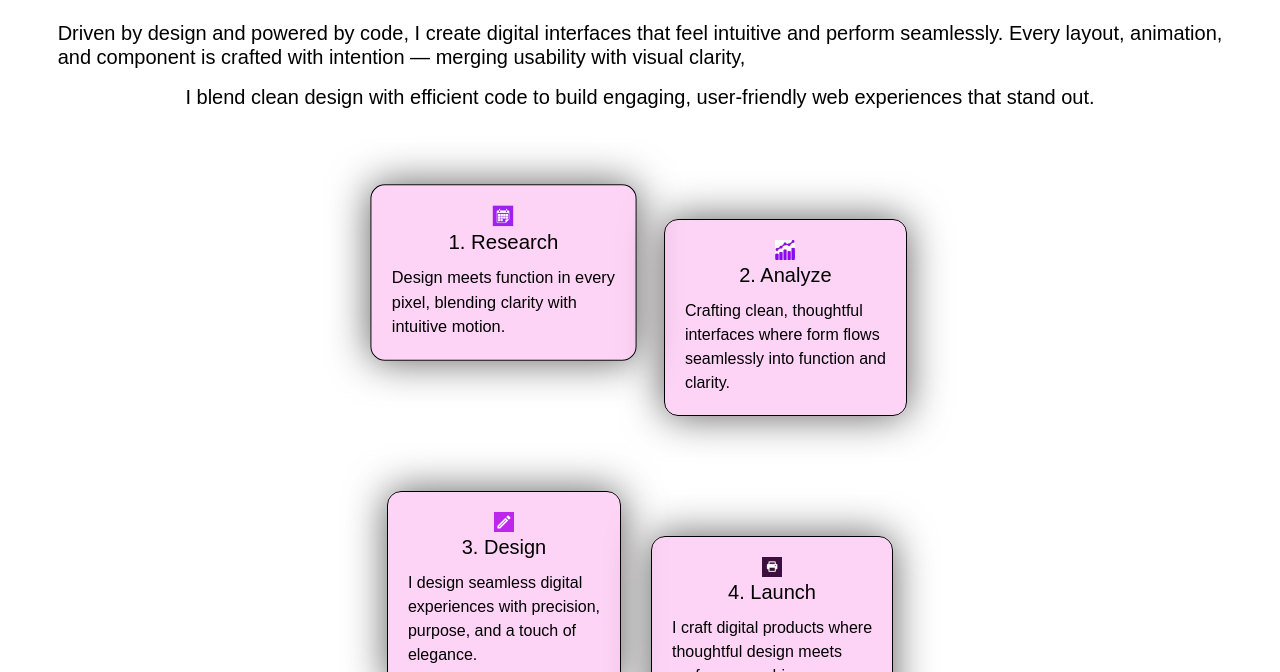
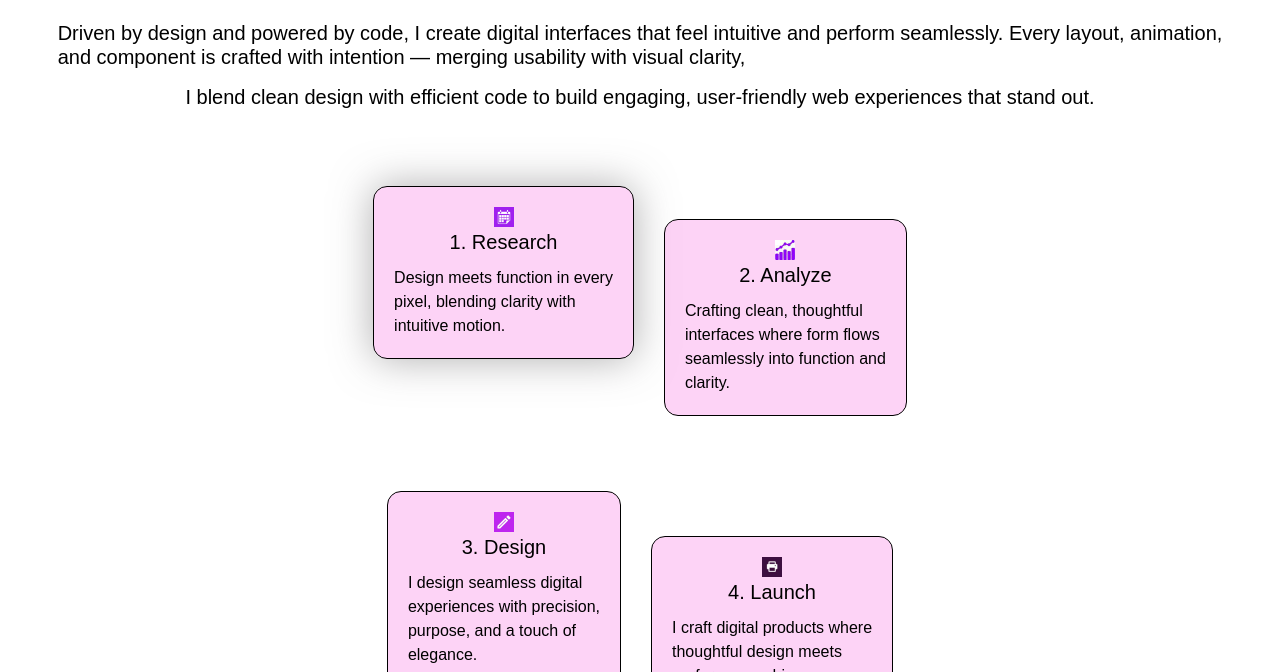
Before and after one commit to MUHAMMADUMAIRSADIQ-CODE1/MY-PORTFOLIO, a plain HTML site: page index.html in a window 1280 px wide. In both pictures the pointer is over the element 503 px from the left and 2059 px from the top of the page. Shown: the part 1787-2459 px from the top of the page. Drawn offline with Linux system fonts and the light colour scheme.

Commit message:
first commit

```diff
--- a/port.css
+++ b/port.css
@@ -315,12 +315,12 @@ height: 400px;
   padding: 20px;
   margin: 10px;
   border-radius: 14px;
-   box-shadow: 0 0 40px rgba(96, 93, 95, 1);
+
 }
 .underbox:hover{
-
-   transform: scale(1.02);
-  transition: 0.3s;
+   box-shadow: 0 0 40px rgba(96, 93, 95, 0.5);
+   /* transform: scale(1.02);
+  transition: 0.3s; */
 }
 .mainn{
      display: flex;
```
